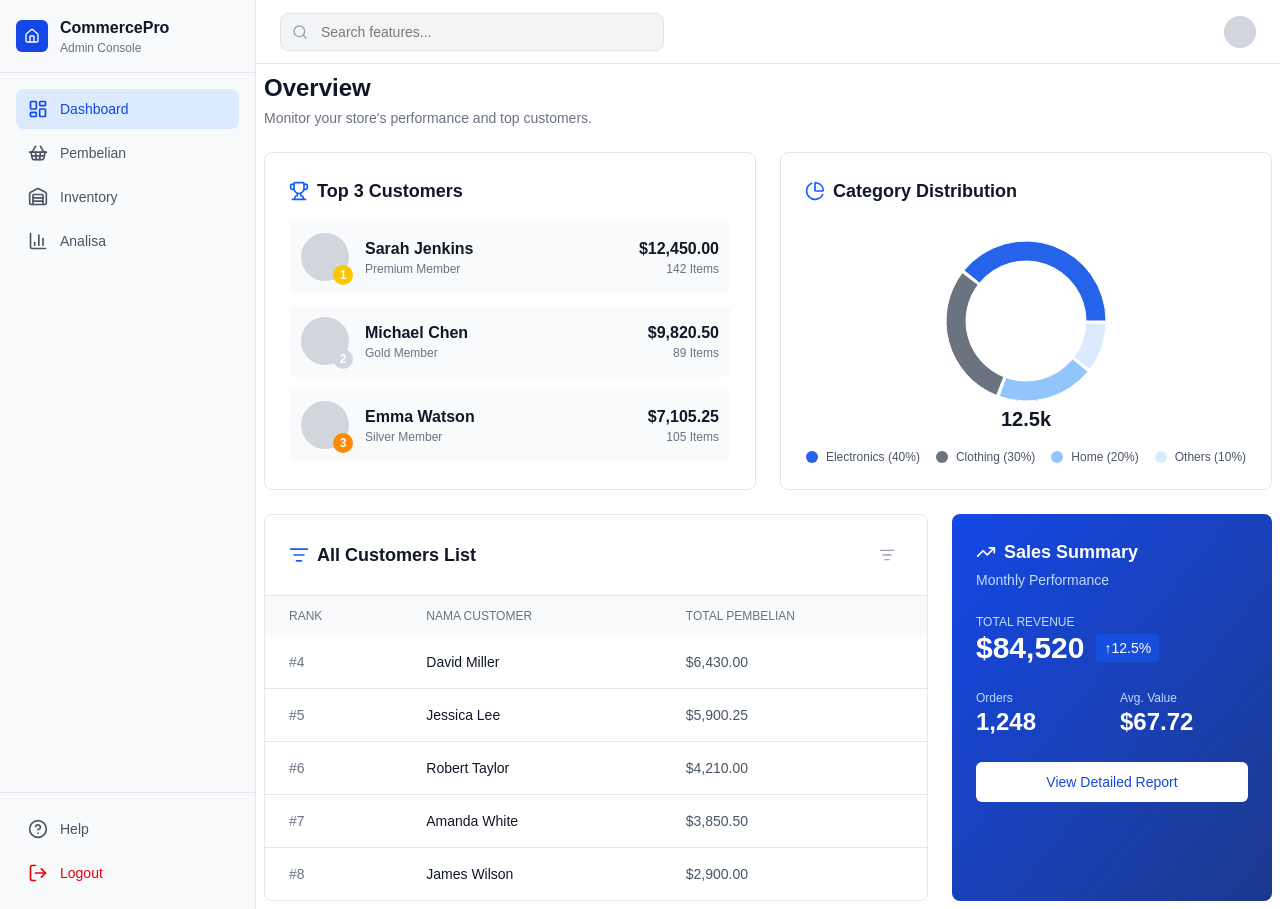
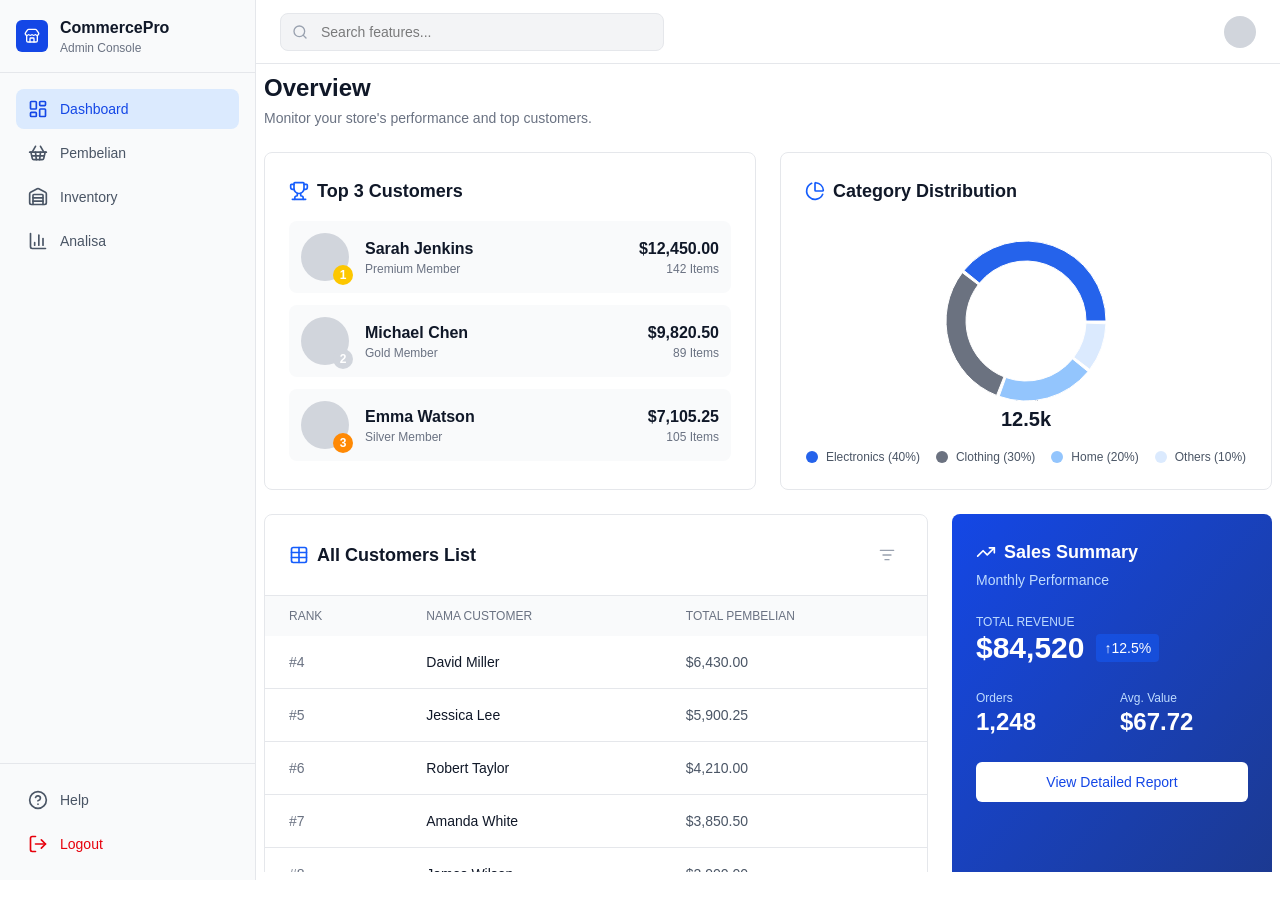
Before and after one commit to ImamBSI/kasir-qu, a Next.js app: page / in a window 1280 px wide. After the commit the page ends 880 px from the top, so only its background shows below. Built offline with nearby package versions, Linux system fonts and the light colour scheme.

Commit message:
readjustment

```diff
--- a/src/app/page.tsx
+++ b/src/app/page.tsx
@@ -1,6 +1,6 @@
 "use client";
 
-import { Trophy, PieChart, ListFilter, TrendingUp } from "lucide-react";
+import { Trophy, PieChart, ListFilter, TrendingUp, TableIcon } from "lucide-react";
 import { PieChart as RechartsPieChart, Pie, Cell, ResponsiveContainer, Tooltip } from "recharts";
 
 const topBuyers = [
@@ -57,9 +57,9 @@ const rankColors = ["bg-yellow-400", "bg-gray-300", "bg-orange-400"];
 
 export default function DashboardPage() {
   return (
-    <div>
+    <div className="flex flex-col h-screen overflow-hidden">
       {/* Header */}
-      <div className="flex items-start justify-between mb-6">
+      <div className="flex items-start justify-between mb-6 shrink-0">
         <div>
           <h1 className="text-2xl font-bold text-gray-900">Overview</h1>
           <p className="text-sm text-gray-500 mt-1">
@@ -68,6 +68,8 @@ export default function DashboardPage() {
         </div>
       </div>
 
+      {/* Scrollable Content */}
+      <div className="flex-1 overflow-y-auto">
         {/* Top Row */}
         <div className="grid grid-cols-1 lg:grid-cols-2 gap-6 mb-6">
           {/* Top 3 Buyers */}
@@ -154,7 +156,7 @@ export default function DashboardPage() {
           <div className="lg:col-span-2 bg-white border border-gray-200 rounded-lg">
             <div className="flex items-center justify-between p-6 border-b border-gray-200">
               <h2 className="text-lg font-semibold text-gray-900 flex items-center gap-2">
-              <ListFilter className="size-5 text-blue-600" />
+                <TableIcon className="size-5 text-blue-600" />
                 All Customers List
               </h2>
               <button className="p-2 text-gray-400 hover:text-gray-600">
@@ -230,5 +232,6 @@ export default function DashboardPage() {
           </div>
         </div>
       </div>
+    </div>
   );
 }
--- a/src/app/pages/gudang/page.tsx
+++ b/src/app/pages/gudang/page.tsx
@@ -170,8 +170,10 @@ export default function GudangPage() {
                 const selectedUnitIndex = selectedUnits[product.id] ?? 0;
                 const currentUnit =
                   product.units[selectedUnitIndex] ?? product.units[0];
-                const stock = product.stock_pcs;
-                const isLowStock = stock < 20;
+                const displayStock = Math.floor(
+                  product.stock_pcs / currentUnit.isi_dalam_satuan_dasar,
+                );
+                const isLowStock = displayStock < 20;
                 return (
                   <tr key={product.id} className="hover:bg-gray-50">
                     <td className="px-4 py-3">
@@ -254,7 +256,7 @@ export default function GudangPage() {
                         <span
                           className={`text-sm font-semibold ${isLowStock ? "text-red-600" : "text-gray-900"}`}
                         >
-                          {stock}
+                          {displayStock}
                         </span>
                         {isLowStock && (
                           <span className="text-[10px] text-red-500">
--- a/src/components/sidebar.tsx
+++ b/src/components/sidebar.tsx
@@ -10,6 +10,7 @@ import {
   ChartColumnIcon,
   LayoutDashboardIcon,
   Search,
+  Store,
 } from "lucide-react";
 import Link from "next/link";
 import { usePathname, useRouter } from "next/navigation";
@@ -57,7 +58,7 @@ export default function SideBar({ children }: { children: React.ReactNode }) {
         <div className="p-4 border-b border-gray-200">
           <div className="flex items-center gap-3">
             <div className="w-8 h-8 bg-blue-700 rounded-md flex items-center justify-center">
-              <Home className="size-4 text-white" />
+              <Store className="size-4 text-white" />
             </div>
             <div>
               <h1 className="font-bold text-gray-900">CommercePro</h1>
```
Lines whose indentation alone changed are shown as unchanged.
